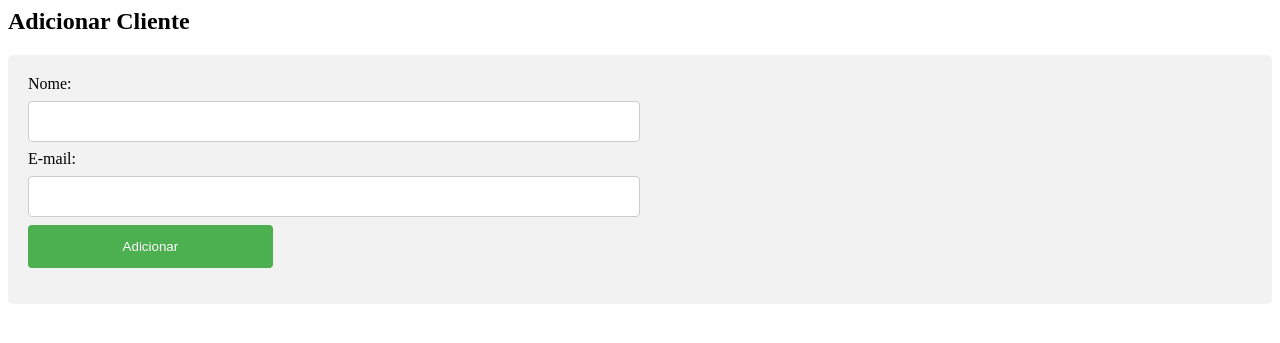
After one commit to WallaceHolanda/web_back_end, a Django app: page /clientes/adicionar/ in a window 1280 px wide. The commit adds this page. Shown: the top 343 px of the page. Run offline with Django 4.2, Linux system fonts and the light colour scheme.

Commit message:
Adicionando a tela de cadastro de membro

```diff
--- /dev/null
+++ b/clientes/templates/adicionar.html
@@ -0,0 +1,48 @@
+<style>
+input[type=text], select {
+  width: 50%;
+  padding: 12px 20px;
+  margin: 8px 0;
+  display: block;
+  border: 1px solid #ccc;
+  border-radius: 4px;
+  box-sizing: border-box;
+}
+
+input[type=submit] {
+  display: block;
+  width: 20%;
+  background-color: #4CAF50;
+  color: white;
+  padding: 14px 20px;
+  margin: 8px 0;
+  border: none;
+  border-radius: 4px;
+  cursor: pointer;
+}
+
+input[type=submit]:hover {
+  background-color: #45a049;
+}
+
+div {
+  border-radius: 5px;
+  background-color: #f2f2f2;
+  padding: 20px;
+}
+</style>
+
+<h2>Adicionar Cliente</h2>
+<div>
+<form action="addcliente/" method="post">
+{% csrf_token %}
+
+<label>Nome: </label>
+<input type="text" name="nome">
+
+<label>E-mail: </label>
+<input type="text" name="email">
+
+<input type="submit" value="Adicionar">
+</form>
+</div>
--- a/clientes/templates/index.html
+++ b/clientes/templates/index.html
@@ -41,4 +41,6 @@
 <td>{{ cliente.email }}</td>
 </tr>
 {% endfor %}
+<p><a href="adicionar/">Adicionar membro</a></p>
+
 </table>
--- a/clientes/urls.py
+++ b/clientes/urls.py
@@ -2,4 +2,5 @@ from django.urls import path
 from . import views
 urlpatterns = [
     path('', views.index, name='index'),
+    path('adicionar/', views.adicionar, name='adicionar'),
 ]
--- a/clientes/views.py
+++ b/clientes/views.py
@@ -11,4 +11,8 @@ def index(request):
     }
     return HttpResponse(template.render(context, request))
 
+
+def adicionar(request):
+    template = loader.get_template('adicionar.html')
+    return HttpResponse(template.render({}, request))
 # Create your views here.
```
